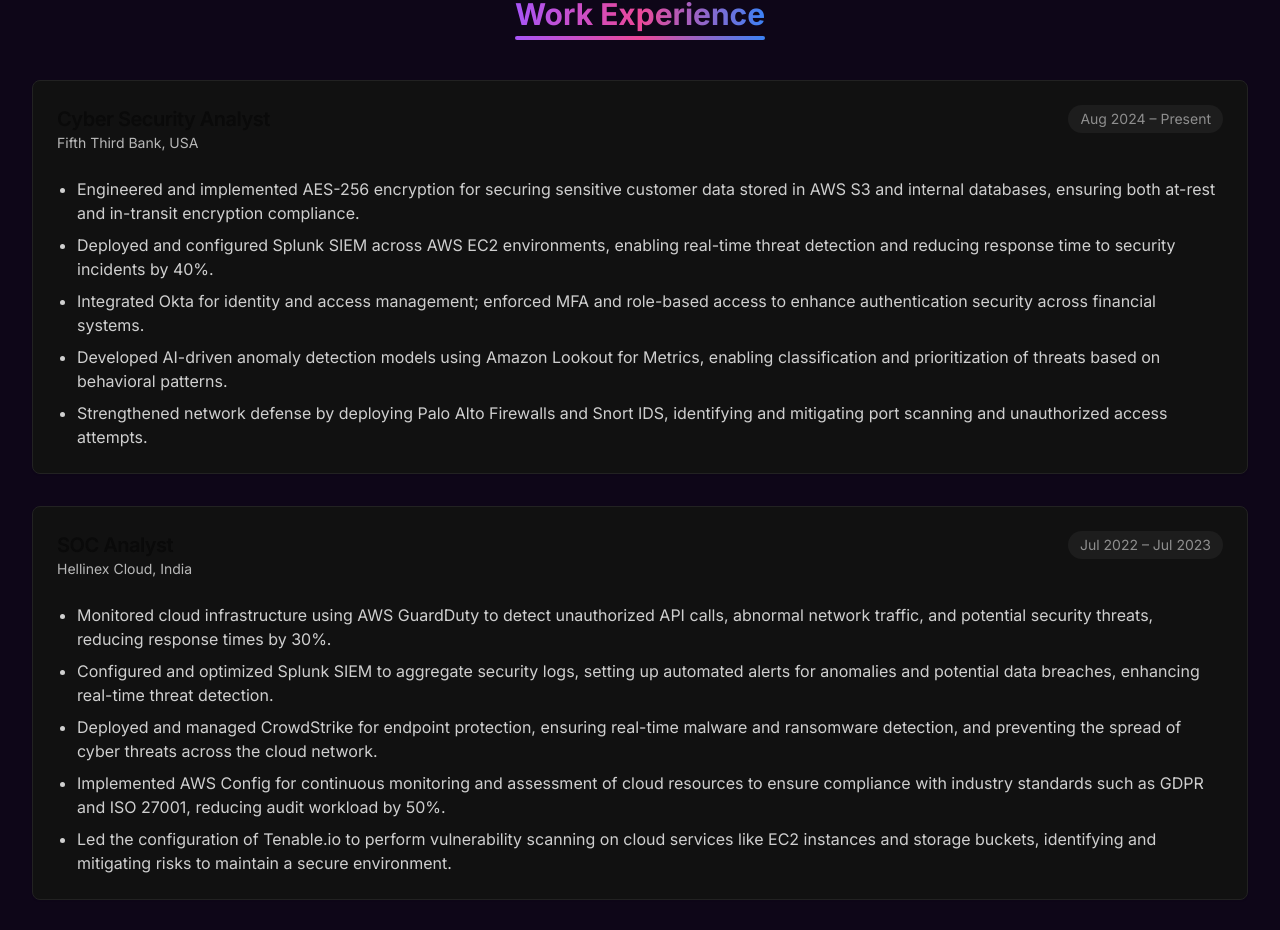
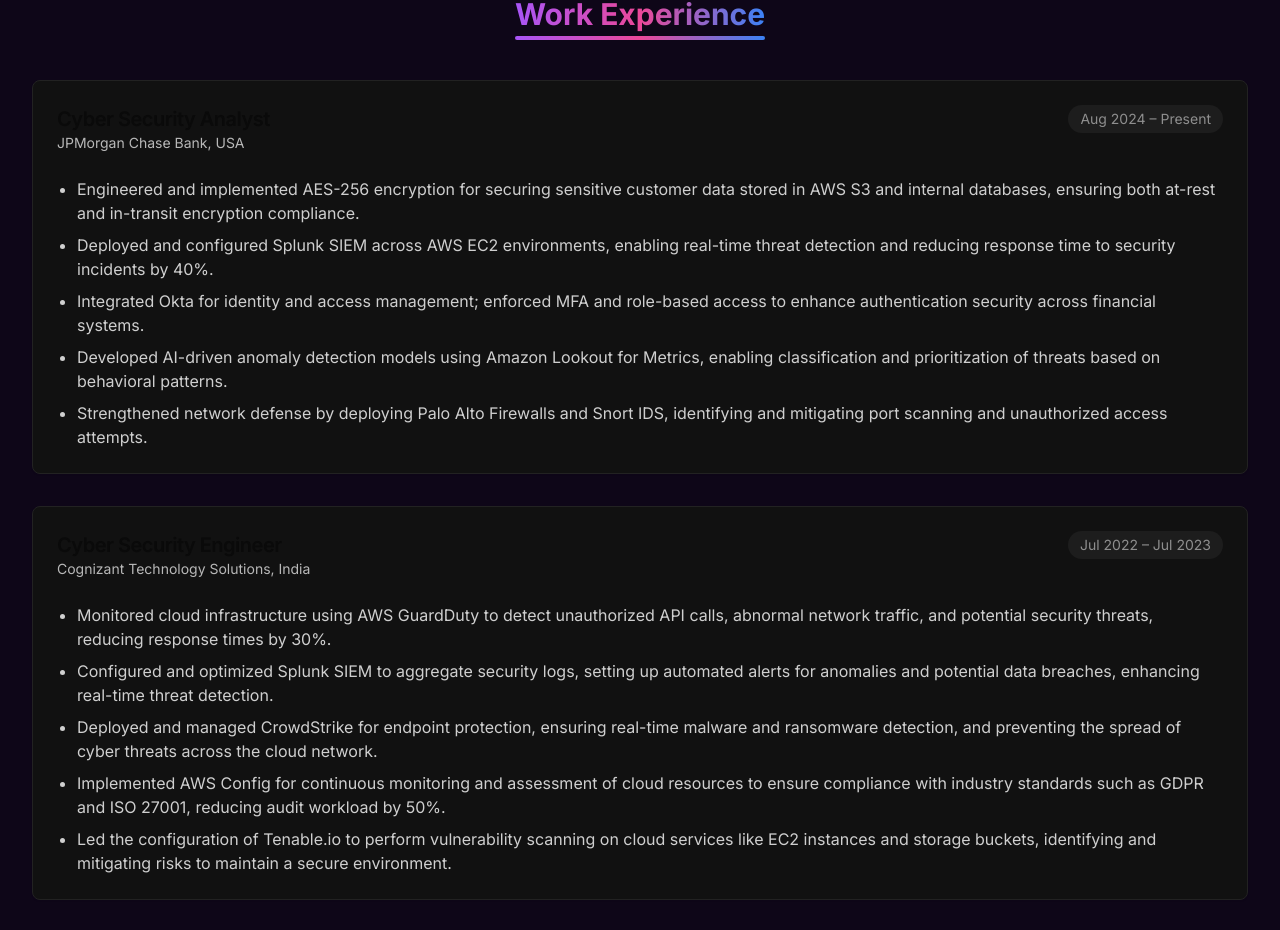
Before and after one commit to yugsss/My_Website, a Next.js app: page / in a window 1280 px wide. Shown: the part 2099-3029 px from the top of the page. Built offline with nearby package versions, Linux system fonts and the light colour scheme; no server answers.

Commit message:
Update work.tsx

```diff
--- a/components/work.tsx
+++ b/components/work.tsx
@@ -7,7 +7,7 @@ import { Card, CardContent, CardDescription, CardHeader, CardTitle } from "@/com
 const workExperience = [
   {
     title: "Cyber Security Analyst",
-    company: "Fifth Third Bank, USA",
+    company: "JPMorgan Chase Bank, USA",
     period: "Aug 2024 – Present",
     description: [
       "Engineered and implemented AES-256 encryption for securing sensitive customer data stored in AWS S3 and internal databases, ensuring both at-rest and in-transit encryption compliance.",
@@ -18,8 +18,8 @@ const workExperience = [
     ],
   },
   {
-    title: "SOC Analyst",
-    company: "Hellinex Cloud, India",
+    title: "Cyber Security Engineer",
+    company: "Cognizant Technology Solutions, India",
     period: "Jul 2022 – Jul 2023",
     description: [
       "Monitored cloud infrastructure using AWS GuardDuty to detect unauthorized API calls, abnormal network traffic, and potential security threats, reducing response times by 30%.",
```
